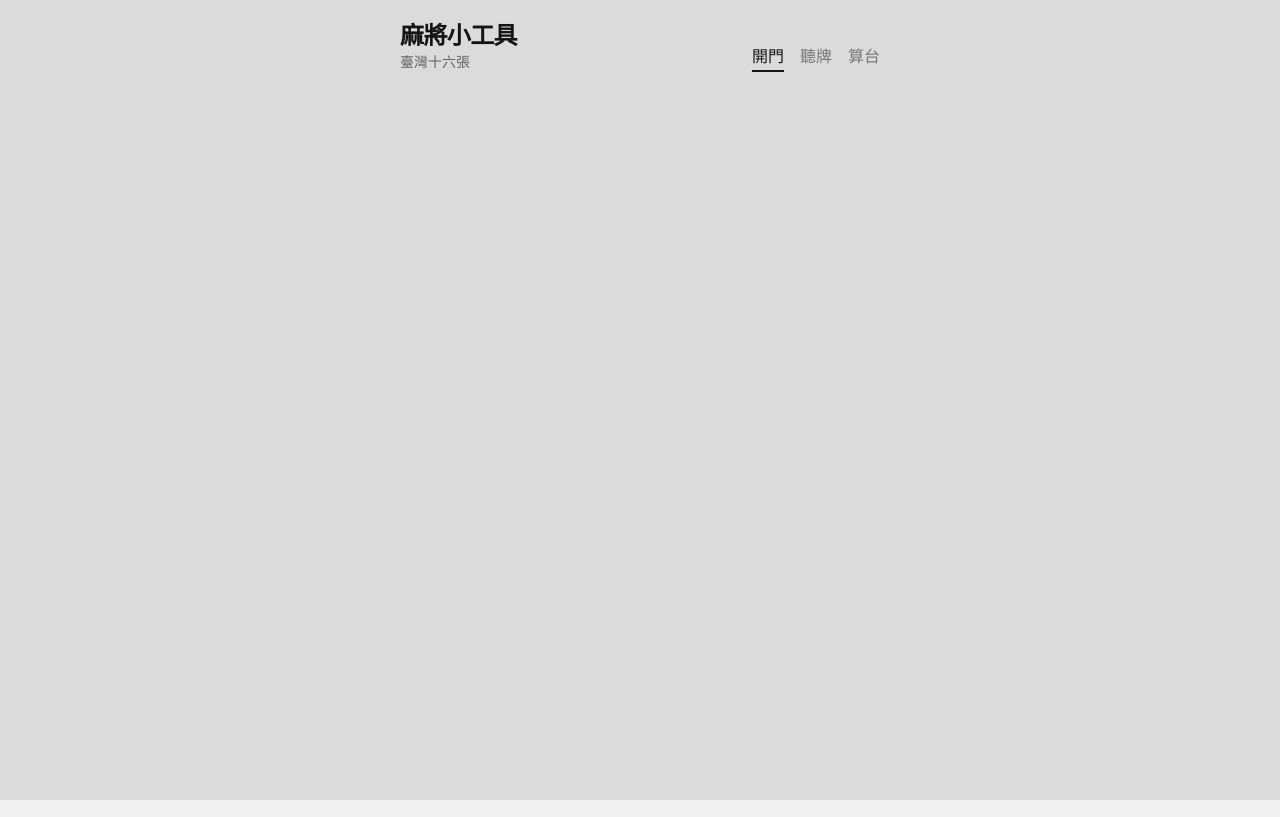
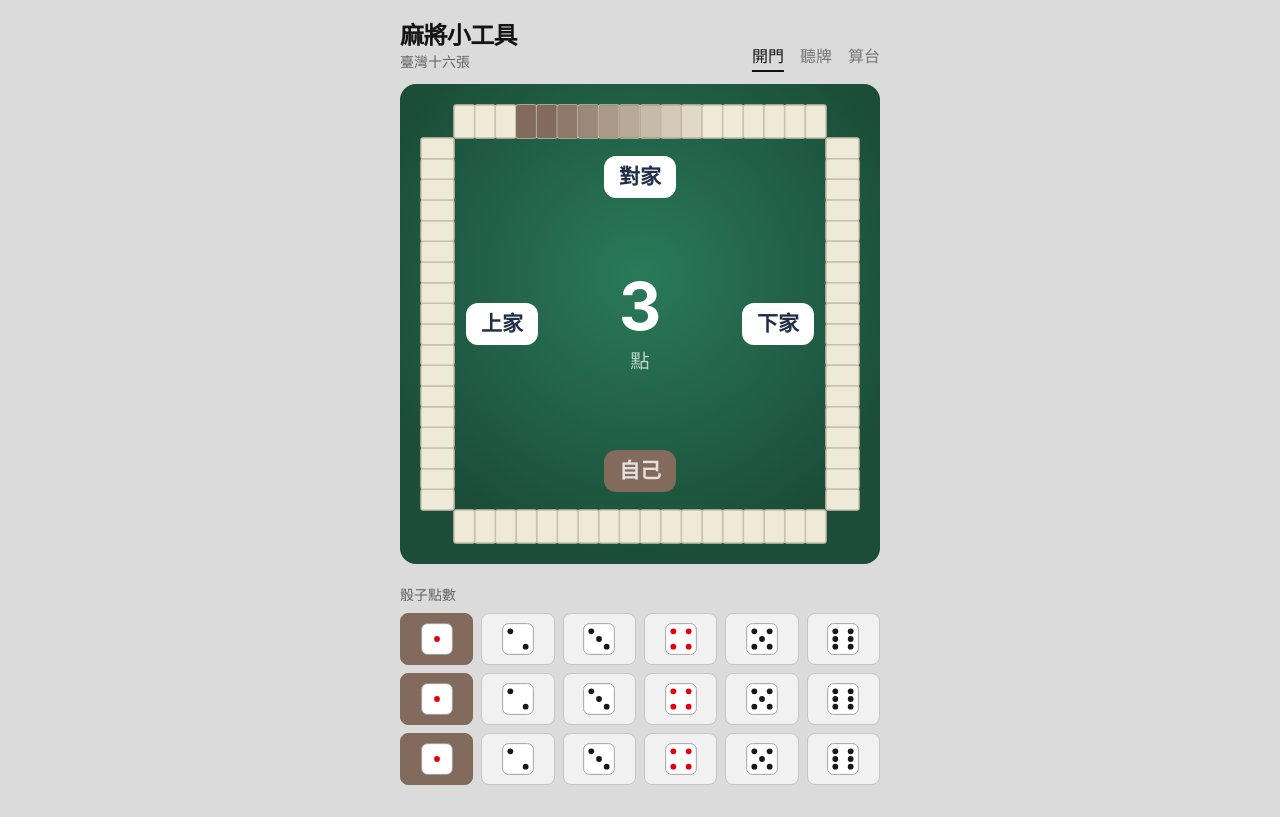
Before and after one commit to storyn26383/mahjong, a Nuxt app: page / in a window 1280 px wide. Built offline with nearby package versions, Linux system fonts and the light colour scheme.

Commit message:
feat: open-door page with dice buttons and wall diagram

```diff
--- /dev/null
+++ b/app/components/DieFace.vue
@@ -0,0 +1,31 @@
+<script setup lang="ts">
+const props = defineProps<{ face: number }>()
+
+const SIZE = 100
+const CORNER = 18
+const PIP_RADIUS = 9
+const LOW = 26
+const MID = 50
+const HIGH = 74
+
+/** 每個點數嘅骰點座標。 */
+const PIPS: Record<number, [number, number][]> = {
+  1: [[MID, MID]],
+  2: [[LOW, LOW], [HIGH, HIGH]],
+  3: [[LOW, LOW], [MID, MID], [HIGH, HIGH]],
+  4: [[LOW, LOW], [HIGH, LOW], [LOW, HIGH], [HIGH, HIGH]],
+  5: [[LOW, LOW], [HIGH, LOW], [MID, MID], [LOW, HIGH], [HIGH, HIGH]],
+  6: [[LOW, LOW], [HIGH, LOW], [LOW, MID], [HIGH, MID], [LOW, HIGH], [HIGH, HIGH]],
+}
+
+/** 真骰一點同四點係紅色。 */
+const RED_FACES = [1, 4]
+const pipClass = computed(() => (RED_FACES.includes(props.face) ? 'fill-red-600' : 'fill-neutral-900'))
+</script>
+
+<template>
+  <svg :viewBox="`0 0 ${SIZE} ${SIZE}`" role="img" :aria-label="`${face} 點`">
+    <rect x="2" y="2" :width="SIZE - 4" :height="SIZE - 4" :rx="CORNER" class="fill-white stroke-neutral-400" stroke-width="3" />
+    <circle v-for="([x, y], i) in PIPS[face]" :key="i" :cx="x" :cy="y" :r="PIP_RADIUS" :class="pipClass" />
+  </svg>
+</template>
--- /dev/null
+++ b/app/pages/index.vue
@@ -0,0 +1,109 @@
+<script setup lang="ts">
+import { DrawDirection, openDoor, Position, STACKS_PER_WALL } from '~~/engine/open-door'
+
+const DIE_FACES = [1, 2, 3, 4, 5, 6]
+const POSITION_LABELS: Record<Position, string> = {
+  [Position.Bottom]: '自己',
+  [Position.Right]: '下家',
+  [Position.Top]: '對家',
+  [Position.Left]: '上家',
+}
+
+const dice = ref<[number, number, number]>([1, 1, 1])
+const result = computed(() => openDoor({ dice: dice.value }))
+
+// SVG 幾何：俯瞰牌桌，每面由牆主嘅右手邊開始排，四面順時針接駁，同取牌次序一致。
+const SIZE = 320
+const MARGIN = 14
+const THICKNESS = 22
+const INNER_START = MARGIN + THICKNESS
+const INNER_END = SIZE - INNER_START
+const STACK_WIDTH = (INNER_END - INNER_START) / STACKS_PER_WALL
+/** 高亮由頭兩墩起沿取牌方向漸淡，跨呢個數量嘅墩。 */
+const FADE_STACKS = 8
+const SEAT_LABEL_INSET = 26
+/** 莊家第一手取 4 張，即 2 墩。 */
+const FIRST_DRAW_STACKS = 2
+const WALL_ORDER: Record<DrawDirection, Position[]> = {
+  [DrawDirection.Clockwise]: [Position.Bottom, Position.Left, Position.Top, Position.Right],
+}
+
+interface Rect { x: number, y: number, width: number, height: number }
+
+/** 第 `index` 墩（由牆主右手邊數起）嘅位置。 */
+const STACK_RECT: Record<Position, (index: number) => Rect> = {
+  [Position.Bottom]: index => ({ x: INNER_END - (index + 1) * STACK_WIDTH, y: INNER_END, width: STACK_WIDTH, height: THICKNESS }),
+  [Position.Left]: index => ({ x: MARGIN, y: INNER_END - (index + 1) * STACK_WIDTH, width: THICKNESS, height: STACK_WIDTH }),
+  [Position.Top]: index => ({ x: INNER_START + index * STACK_WIDTH, y: MARGIN, width: STACK_WIDTH, height: THICKNESS }),
+  [Position.Right]: index => ({ x: INNER_END, y: INNER_START + index * STACK_WIDTH, width: THICKNESS, height: STACK_WIDTH }),
+}
+
+const wallStacks = (position: Position): Rect[] => Array.from({ length: STACKS_PER_WALL }, (_, index) => STACK_RECT[position](index))
+
+const wallOrder = computed(() => WALL_ORDER[result.value.drawDirection])
+const allStacks = computed(() => wallOrder.value.flatMap(wallStacks))
+const openingWallStart = computed(() => wallOrder.value.indexOf(result.value.wall) * STACKS_PER_WALL)
+const lastSkipped = computed(() => openingWallStart.value + result.value.skippedStacks - 1)
+const drawStart = computed(() => (lastSkipped.value + 1) % allStacks.value.length)
+
+const stepsFromDrawStart = (index: number): number => (index - drawStart.value + allStacks.value.length) % allStacks.value.length
+
+/** 頭兩墩 100%，之後逐墩漸淡至 0。 */
+const highlightOpacity = (index: number): number => {
+  const steps = stepsFromDrawStart(index)
+  if (steps < FIRST_DRAW_STACKS) return 1
+  return Math.max(0, 1 - (steps - FIRST_DRAW_STACKS + 1) / FADE_STACKS)
+}
+
+const SEAT_LABEL_POINTS: Record<Position, { x: number, y: number }> = {
+  [Position.Bottom]: { x: SIZE / 2, y: INNER_END - SEAT_LABEL_INSET },
+  [Position.Right]: { x: INNER_END - SEAT_LABEL_INSET - 6, y: SIZE / 2 },
+  [Position.Top]: { x: SIZE / 2, y: INNER_START + SEAT_LABEL_INSET },
+  [Position.Left]: { x: INNER_START + SEAT_LABEL_INSET + 6, y: SIZE / 2 },
+}
+</script>
+
+<template>
+  <div class="flex flex-col gap-5">
+    <div class="rounded-2xl overflow-hidden" style="background: radial-gradient(circle at 50% 40%, #2a7a5a, #1b4d38 75%)">
+      <svg :viewBox="`0 0 ${SIZE} ${SIZE}`" class="w-full">
+        <g v-for="(rect, index) in allStacks" :key="index">
+          <rect :x="rect.x" :y="rect.y" :width="rect.width" :height="rect.height" fill="#efe9d8" stroke="#c9c1ad" stroke-width="1" rx="1.5" />
+          <rect
+            v-if="highlightOpacity(index) > 0"
+            :x="rect.x" :y="rect.y" :width="rect.width" :height="rect.height"
+            fill="var(--color-neutral)" :opacity="highlightOpacity(index)" rx="1.5"
+          />
+        </g>
+        <g v-for="(point, position) in SEAT_LABEL_POINTS" :key="position">
+          <rect :x="point.x - 24" :y="point.y - 14" width="48" height="28" rx="8" :fill="position === Position.Bottom ? 'var(--color-neutral)' : '#ffffff'" />
+          <text
+            :x="point.x" :y="point.y + 1"
+            text-anchor="middle" dominant-baseline="middle"
+            :fill="position === Position.Bottom ? 'var(--color-neutral-content)' : '#1f2f45'"
+            font-size="14" font-weight="700"
+          >{{ POSITION_LABELS[position] }}</text>
+        </g>
+        <text :x="SIZE / 2" :y="SIZE / 2 - 8" text-anchor="middle" dominant-baseline="middle" fill="#ffffff" font-size="44" font-weight="700">{{ result.skippedStacks }}</text>
+        <text :x="SIZE / 2" :y="SIZE / 2 + 26" text-anchor="middle" dominant-baseline="middle" fill="#ffffff" opacity="0.7" font-size="13">點</text>
+      </svg>
+    </div>
+
+    <section class="flex flex-col gap-2">
+      <div class="section-label">骰子點數</div>
+      <div v-for="(_, dieIndex) in dice" :key="dieIndex" class="grid grid-cols-6 gap-2">
+        <button
+          v-for="face in DIE_FACES"
+          :key="face"
+          type="button"
+          class="choice min-h-12 px-0"
+          :class="{ 'choice-active': dice[dieIndex] === face }"
+          :aria-pressed="dice[dieIndex] === face"
+          @click="dice[dieIndex] = face"
+        >
+          <DieFace :face="face" class="h-8 w-8" />
+        </button>
+      </div>
+    </section>
+  </div>
+</template>
--- /dev/null
+++ b/engine/open-door.ts
@@ -0,0 +1,38 @@
+/** 牌山方位，以莊家為基準：莊家喺下方，下家喺右。 */
+export enum Position {
+  Bottom = 'bottom',
+  Right = 'right',
+  Top = 'top',
+  Left = 'left',
+}
+
+/** 攞牌方向（俯瞰）。出牌次序逆時針，但攞牌沿牌山順時針。 */
+export enum DrawDirection {
+  Clockwise = 'clockwise',
+}
+
+export const DICE_COUNT = 3
+export const STACKS_PER_WALL = 18
+
+/** 由莊家起逆時針數：莊家、下家、對家、上家。 */
+const POSITION_ORDER = [Position.Bottom, Position.Right, Position.Top, Position.Left]
+/** 數位時莊家自己係第 1 位。 */
+const DEALER_COUNTS_AS = 1
+
+export interface OpenDoorInput {
+  dice: [number, number, number]
+}
+
+export interface OpenDoorResult {
+  /** 開門嗰面牌山相對莊家嘅方位。 */
+  wall: Position
+  /** 由該山右邊數起跳過嘅墩數；攞牌由下一墩開始。 */
+  skippedStacks: number
+  drawDirection: DrawDirection
+}
+
+export const openDoor = ({ dice }: OpenDoorInput): OpenDoorResult => {
+  const total = dice[0] + dice[1] + dice[2]
+  const ownerFromDealer = (total - DEALER_COUNTS_AS) % POSITION_ORDER.length
+  return { wall: POSITION_ORDER[ownerFromDealer]!, skippedStacks: total, drawDirection: DrawDirection.Clockwise }
+}
```
Also changed, not shown: 1 other file (tests, documents, lock files or other folders).
